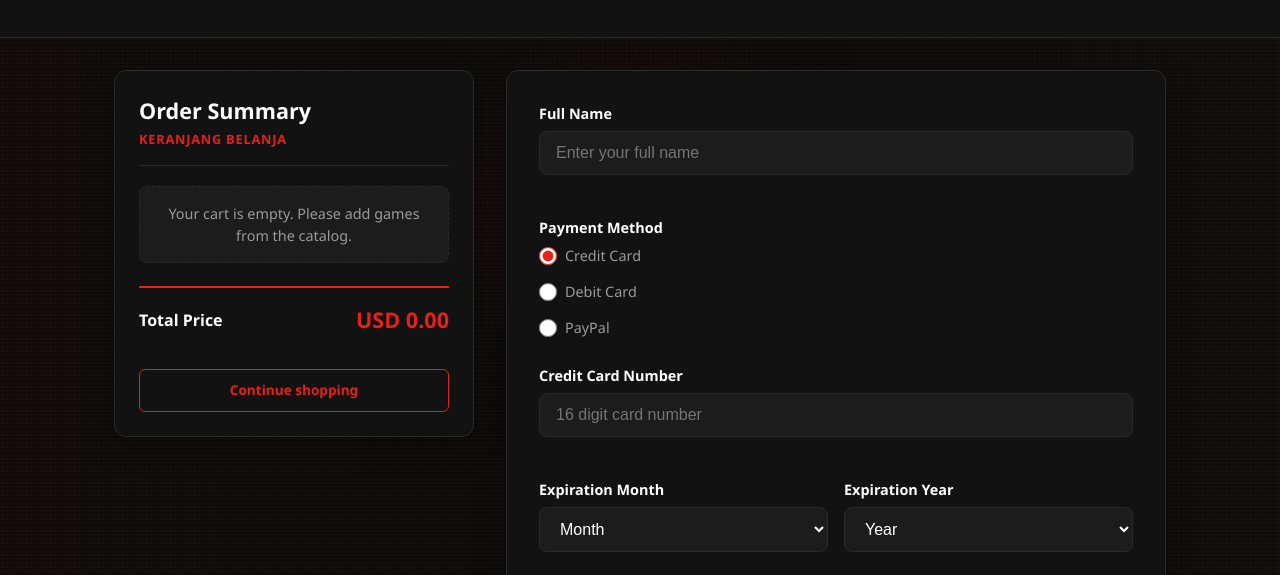
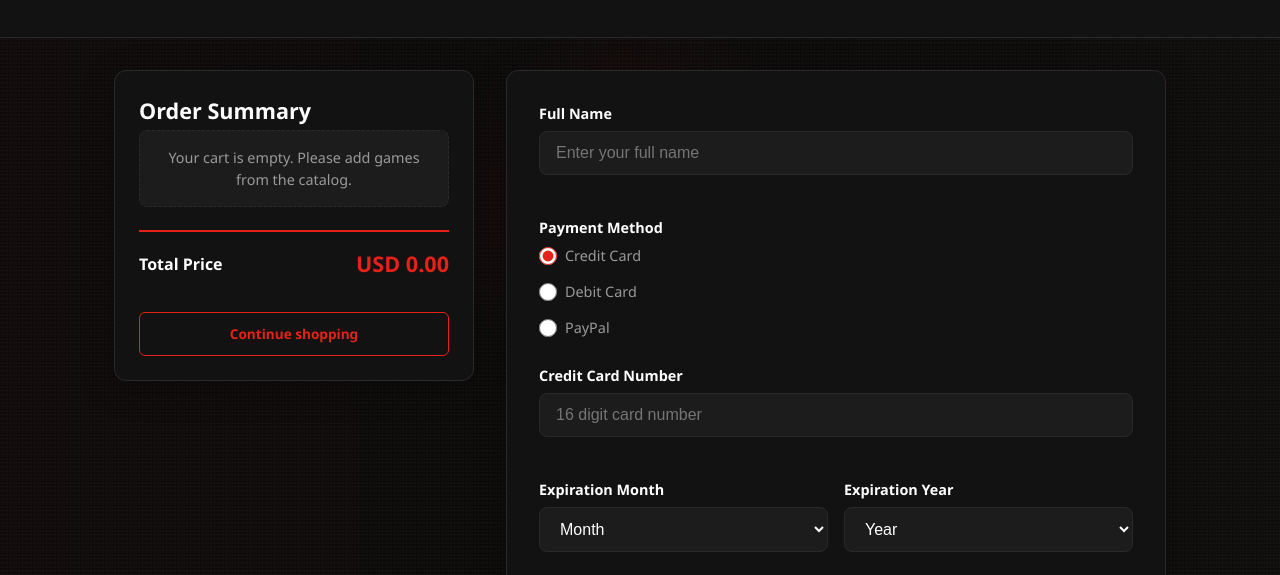
Before and after one commit to hazelwinataa/gameStobFinPro, a plain HTML site: page purchase.html in a window 1280 px wide. Shown: the part 193-768 px from the top of the page. Drawn offline with Linux system fonts and the light colour scheme.

Commit message:
Update purchase.html

```diff
--- a/purchase.html
+++ b/purchase.html
@@ -69,7 +69,6 @@
       <div class="purchase-layout">
         <aside class="order-summary" aria-labelledby="orderSummaryTitle">
           <h2 id="orderSummaryTitle" class="order-summary__title">Order Summary</h2>
-          <p class="order-summary__subtitle">Keranjang Belanja</p>
           <div id="cart-summary-list" class="cart-summary-list"></div>
           <div class="order-summary__total">
             <span class="order-summary__total-label">Total Price</span>
```
